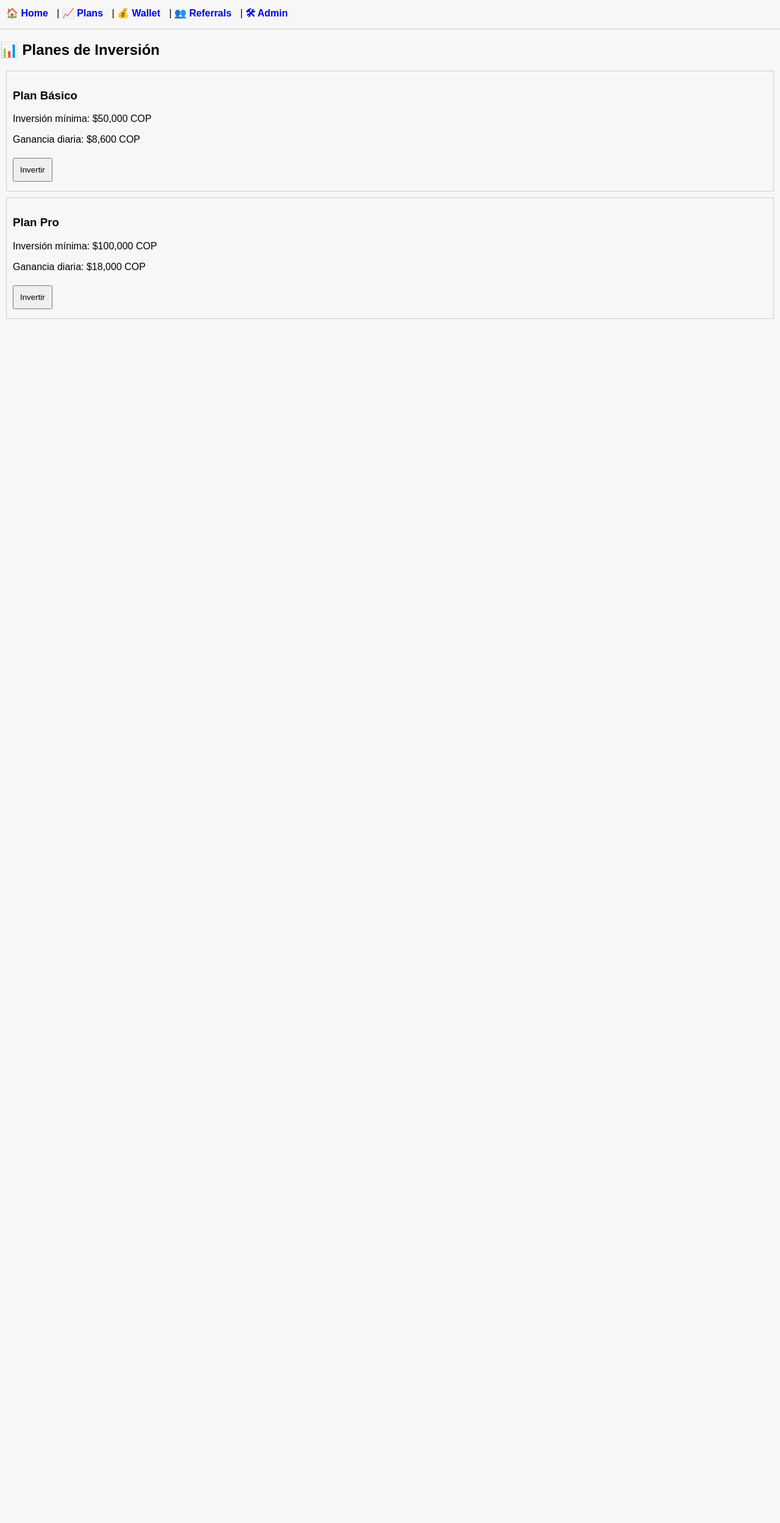
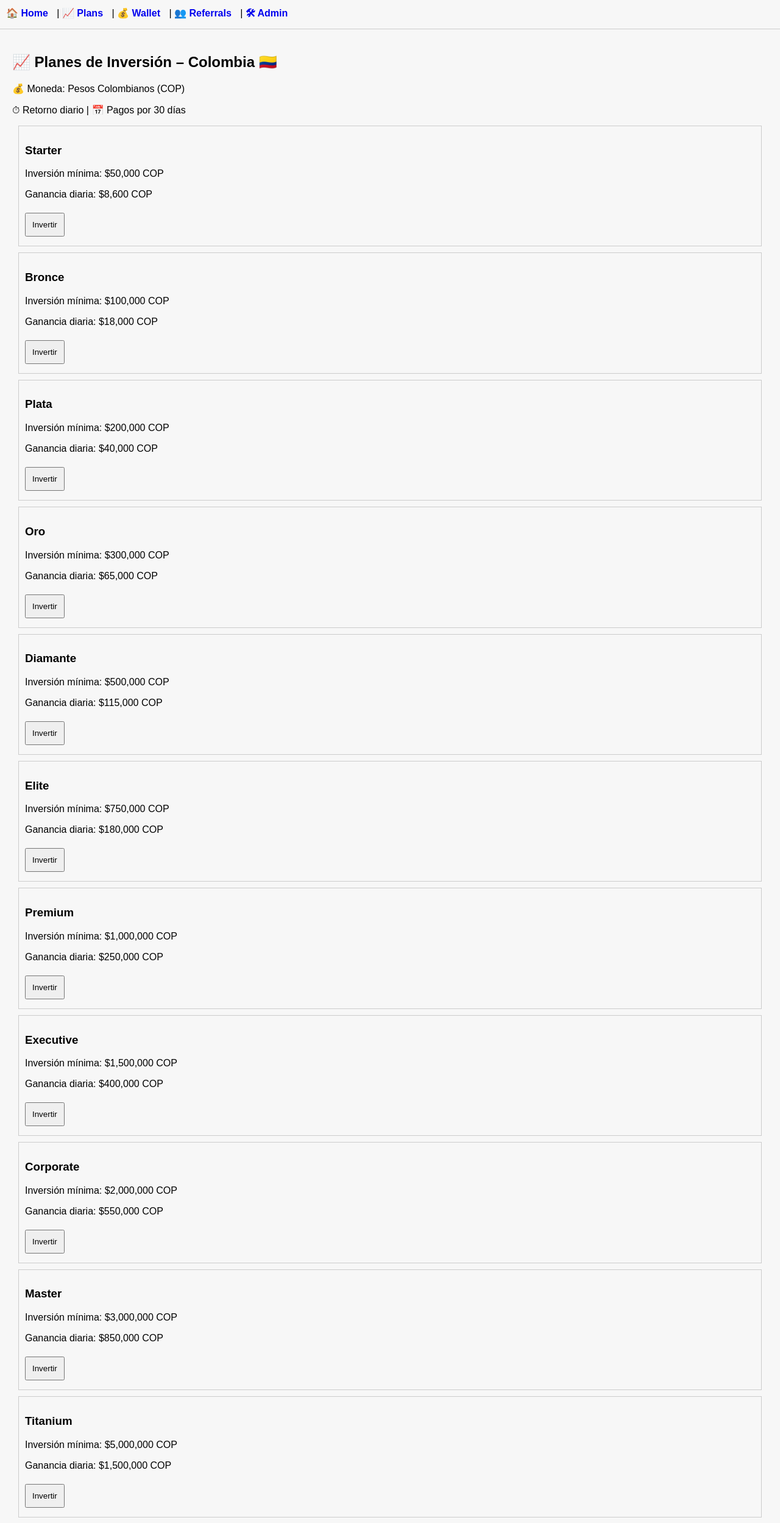
Before and after one commit to Eramsbilly/MONETA-ICT-Frontend, a React app: page /plans in a window 1280 px wide. Shown: the top 2498 px of the page at 61% size. Before the commit the page ends 800 px from the top, so only its background shows below. Built offline with nearby package versions, Linux system fonts and the light colour scheme; no server answers.

Commit message:
Update Plans.js

```diff
--- a/src/Plans.js
+++ b/src/Plans.js
@@ -2,14 +2,101 @@ import PlanCard from "./PlanCard";
 
 export default function Plans() {
   const plans = [
-    { name: "Plan Básico", min: 50000, daily: 8600 },
-    { name: "Plan Pro", min: 100000, daily: 18000 }
+    {
+      name: "Starter",
+      min: 50000,
+      daily: 8600,
+      duration: "30 días",
+      total: 258000,
+    },
+    {
+      name: "Bronce",
+      min: 100000,
+      daily: 18000,
+      duration: "30 días",
+      total: 540000,
+    },
+    {
+      name: "Plata",
+      min: 200000,
+      daily: 40000,
+      duration: "30 días",
+      total: 1200000,
+    },
+    {
+      name: "Oro",
+      min: 300000,
+      daily: 65000,
+      duration: "30 días",
+      total: 1950000,
+    },
+    {
+      name: "Diamante",
+      min: 500000,
+      daily: 115000,
+      duration: "30 días",
+      total: 3450000,
+    },
+    {
+      name: "Elite",
+      min: 750000,
+      daily: 180000,
+      duration: "30 días",
+      total: 5400000,
+    },
+    {
+      name: "Premium",
+      min: 1000000,
+      daily: 250000,
+      duration: "30 días",
+      total: 7500000,
+    },
+    {
+      name: "Executive",
+      min: 1500000,
+      daily: 400000,
+      duration: "30 días",
+      total: 12000000,
+    },
+    {
+      name: "Corporate",
+      min: 2000000,
+      daily: 550000,
+      duration: "30 días",
+      total: 16500000,
+    },
+    {
+      name: "Master",
+      min: 3000000,
+      daily: 850000,
+      duration: "30 días",
+      total: 25500000,
+    },
+    {
+      name: "Titanium",
+      min: 5000000,
+      daily: 1500000,
+      duration: "30 días",
+      total: 45000000,
+    },
+    {
+      name: "Moneta ICT VIP",
+      min: 10000000,
+      daily: 3500000,
+      duration: "30 días",
+      total: 105000000,
+    },
   ];
 
   return (
-    <div>
-      <h2>📊 Planes de Inversión</h2>
-      {plans.map(p => <PlanCard key={p.name} plan={p} />)}
+    <div style={{ padding: 20 }}>
+      <h2>📈 Planes de Inversión – Colombia 🇨🇴</h2>
+      <p>💰 Moneda: Pesos Colombianos (COP)</p>
+      <p>⏱ Retorno diario | 📅 Pagos por 30 días</p>
+
+      {plans.map((plan, index) => (
+        <PlanCard key={index} plan={plan} />
+      ))}
     </div>
   );
 }
```
